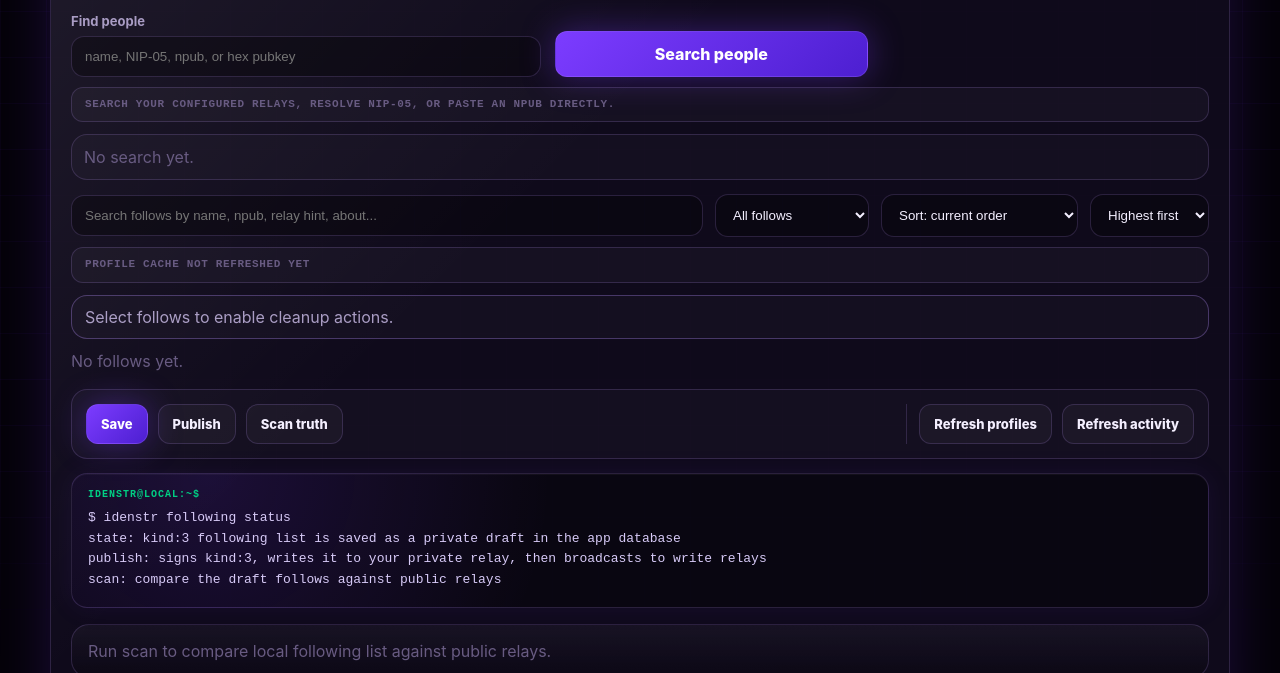
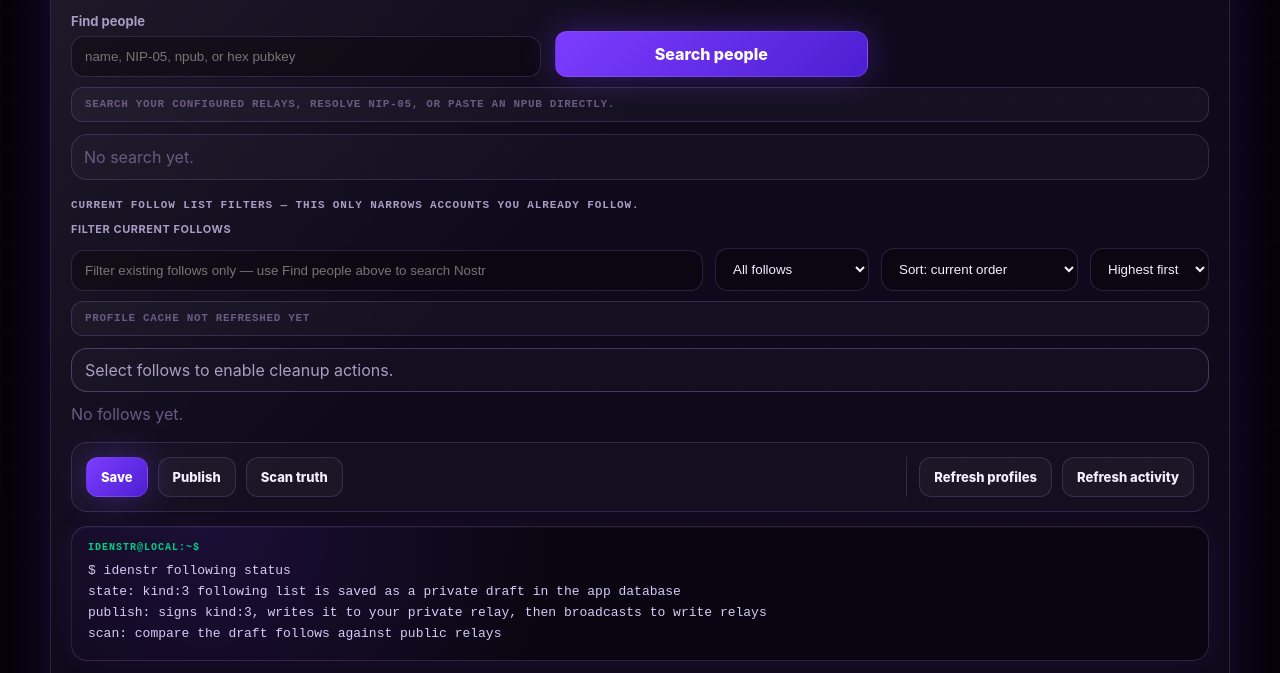
Before and after one commit to sette7blo/idenstr, a website: page public/index.html in a window 1280 px wide. Both pictures are taken after a click on the link "Manage follows". Shown: the part 236-909 px from the top of the page. Drawn offline with Linux system fonts and the light colour scheme; no server answers.

Commit message:
clarify current follow filter

```diff
--- a/public/index.html
+++ b/public/index.html
@@ -13,7 +13,7 @@
   <link rel="icon" type="image/x-icon" href="./favicon.ico" />
   <link rel="icon" type="image/png" sizes="32x32" href="./icons/favicon-32.png" />
   <link rel="apple-touch-icon" href="./icons/apple-touch-icon.png" />
-  <link rel="stylesheet" href="./styles.css?v=people-search-1" />
+  <link rel="stylesheet" href="./styles.css?v=people-search-2" />
   <style>body{margin:0;background:#040208;color:#f4efff;font-family:Inter,system-ui,sans-serif}.topbar,.panel{background:rgba(18,12,31,.86);border:1px solid rgba(188,151,255,.18)}.topbar{position:sticky;top:0;z-index:10;display:flex;justify-content:space-between;padding:calc(34px + env(safe-area-inset-top)) clamp(18px,4vw,56px) 18px}main{width:min(1180px,calc(100% - 32px));margin:0 auto}.hero{padding:56px 0 28px}h1{font-size:clamp(40px,8vw,82px);line-height:.92}.panel{border-radius:22px;padding:20px;margin:14px 0}.button{display:inline-block;padding:12px 16px;border-radius:12px;background:#7c3cff;color:#fff;text-decoration:none;font-weight:800}</style>
 </head>
 <body>
@@ -102,8 +102,9 @@
       </form>
       <div id="people-search-status" class="following-cache-status empty">Search your configured relays, resolve NIP-05, or paste an npub directly.</div>
       <div id="people-search-results" class="people-search-results empty">No search yet.</div>
+      <div class="following-filter-label">Current follow list filters — this only narrows accounts you already follow.</div>
       <div class="following-tools">
-        <input id="following-search" placeholder="Search follows by name, npub, relay hint, about..." autocomplete="off" />
+        <label class="current-follow-filter">Filter current follows<input id="following-search" placeholder="Filter existing follows only — use Find people above to search Nostr" autocomplete="off" /></label>
         <select id="following-filter" aria-label="Filter follows">
           <option value="all">All follows</option>
           <option value="high-engagement">High engagement</option>
@@ -356,6 +357,6 @@ apps: Feedstr filters feeds, threads, and notifications from this list</div>
     </section>
   </main>
 
-  <script src="./app.js?v=people-search-1" defer></script>
+  <script src="./app.js?v=people-search-2" defer></script>
 </body>
 </html>
--- a/public/styles.css
+++ b/public/styles.css
@@ -322,7 +322,10 @@ input:focus, textarea:focus, select:focus { border-color: var(--border-hot); box
 .people-result-actions { display: grid; gap: 8px; align-content: start; }
 .people-result-actions input { padding: 9px 10px; font-size: 12px; }
 .people-result-actions .button { width: 100%; padding: 10px 12px; font-size: 12px; }
-.following-tools { display: grid; grid-template-columns: minmax(0, 1fr) auto auto auto; gap: 12px; align-items: center; margin-top: 14px; }
+.following-filter-label { margin-top: 18px; color: var(--muted); font: 900 11px/1.4 ui-monospace, monospace; text-transform: uppercase; letter-spacing: .08em; }
+.current-follow-filter { margin: 0; gap: 7px; font-size: 11px; text-transform: uppercase; letter-spacing: .05em; }
+.current-follow-filter input { margin-top: 7px; }
+.following-tools { display: grid; grid-template-columns: minmax(0, 1fr) auto auto auto; gap: 12px; align-items: end; margin-top: 8px; }
 .following-cache-status { margin-top: 10px; padding: 9px 13px; border: 1px solid var(--border); border-radius: 12px; background: rgba(255,255,255,.03); color: var(--muted); font: 800 11px/1.4 ui-monospace, monospace; text-transform: uppercase; letter-spacing: .06em; }
 .following-cache-status.ok { border-color: rgba(0,208,132,.28); color: var(--success-green); }
 .following-cache-status.warn { border-color: rgba(247,147,26,.28); color: var(--bitcoin-gold); }
```
Also changed, not shown: CHANGELOG.md.
